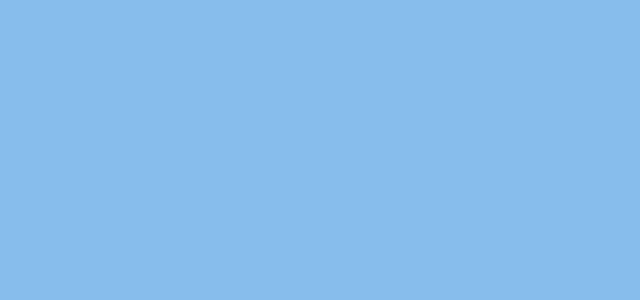
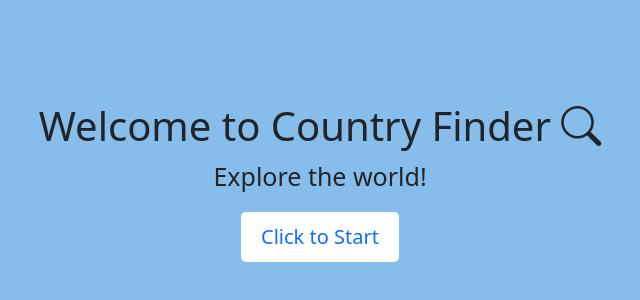
Before and after one commit to yilmaz1998/countries-finder, a React (Vite) app in the folder countries/: page / in a window 1280 px wide. Before the commit this address had no page. Shown: the part 218-518 px from the top of the page, without its empty margins (320-960 px from the left). Built offline with nearby package versions, Linux system fonts and the light colour scheme.

Commit message:
Used bootstrap navbar for header, welcome page completed.

```diff
--- a/countries/src/App.jsx
+++ b/countries/src/App.jsx
@@ -1,12 +1,14 @@
 import React from 'react'
 import { BrowserRouter as Router, Route, Routes } from 'react-router-dom'
 import Countries from './components/Countries'
+import Welcome from './components/Welcome'
 
 function App() {
   return (
     <Router>
       <Routes>
         <Route path="/countries" element={<Countries />} />
+        <Route path="/" element={<Welcome />} />
       </Routes>
     </Router>
   )
--- a/countries/src/components/Header.jsx
+++ b/countries/src/components/Header.jsx
@@ -1,11 +1,15 @@
 import React from 'react'
+import { Link } from 'react-router-dom'
 
 const Header = ({searchTerm, handleSearchChange}) => {
   return (
     <div class="fixed-top">
-      <div className='head d-flex'>
-    <h1>Country Finder</h1><i class="bi bi-search"></i>
-    </div>
+     <nav class="navbar navbar-expand-lg">
+  <div class="container-fluid">
+    <Link to={'/'} class="navbar-brand">Country Finder<i class="bi bi-search"></i></Link>
+  </div>
+</nav>
+
     <input
       type="text"
       placeholder="Search for a country..."
--- /dev/null
+++ b/countries/src/components/Welcome.jsx
@@ -0,0 +1,14 @@
+import React from 'react'
+import { Link } from 'react-router-dom'
+
+const Welcome = () => {
+  return (
+    <div className="welcome">
+      <h1>Welcome to Country Finder <i className="bi bi-search"></i></h1>
+      <p>Explore the world!</p>
+      <Link to="/countries">Click to Start</Link>
+    </div>
+  )
+}
+
+export default Welcome;
--- a/countries/src/index.css
+++ b/countries/src/index.css
@@ -21,9 +21,33 @@ body {
 .fixed-top {
     background-color: #87bdea;
 }
-.fixed-top h1 {
-    text-shadow: rgb(159, 151, 151) 1px 1px;
+.navbar-brand {
+    font-size: 25px;
 }
 .head {
     justify-content: center;
 }
+
+.welcome {
+    height: 100vh;
+    display: flex;
+    flex-direction: column;
+    align-items: center;
+    justify-content: center;
+    text-align: center;
+}
+
+.welcome a {
+    text-decoration: none;
+    font-size: 20px;
+    background-color: #ffffff;
+    padding: 10px 20px;
+    border-radius: 5px;
+    transition: background-color 0.3s;
+}
+.welcome a:hover {
+    background-color: #dadada;
+}
+.welcome p {
+    font-size: 25px;
+}
```
